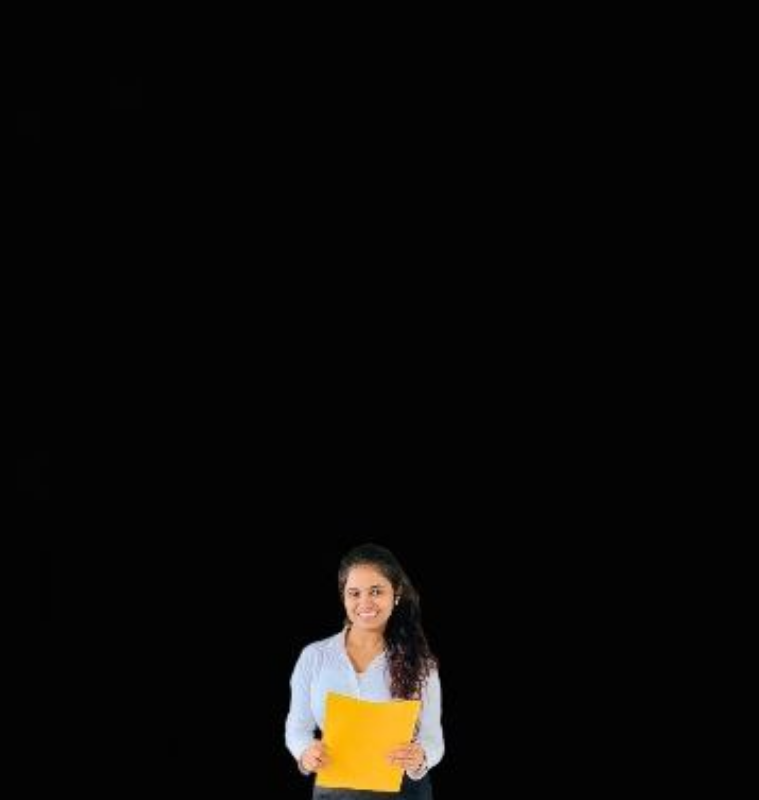
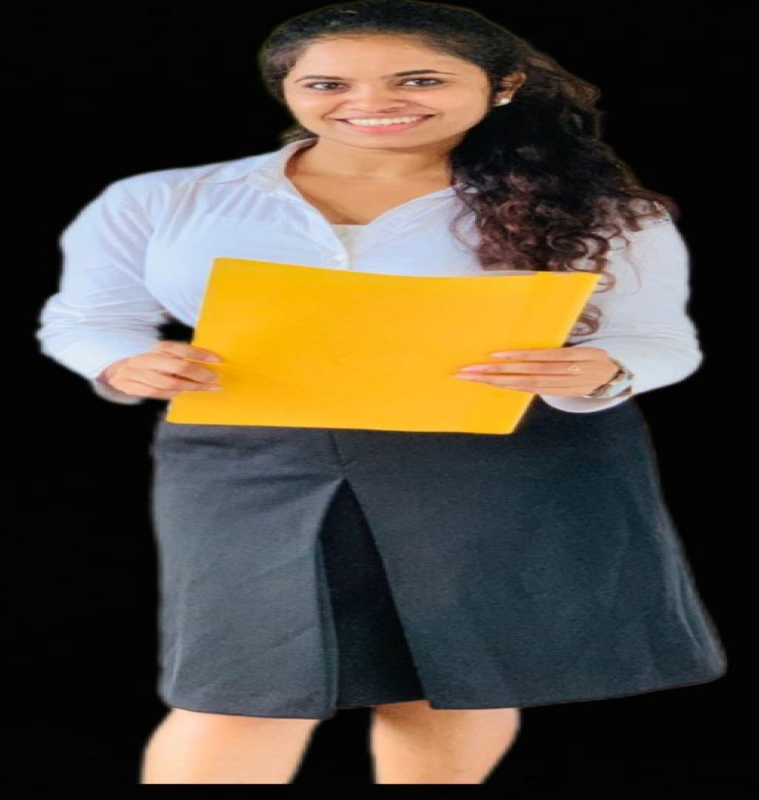
Before and after one commit to sewmini-madhuwanthi/CodeAlpha_Personal_Portfolio_Website, a plain HTML site: page index.html in a window 1280 px wide. Shown: the whole page, without its empty margins (273-1032 px from the left). Drawn offline with Linux system fonts and the light colour scheme.

Commit message:
complete

```diff
--- a/style.css
+++ b/style.css
@@ -12,7 +12,7 @@ body{
 #header{
     width: 100%;
     height: 100vh;
-    background-image: url(image/my4.jpg);
+    background-image: url(image/mye.jpg);
     background-size: cover;
     background-position: center;
 }
```
Also changed, not shown: image/background.png (added), image/imgmy1.jpg (added), image/imgmy2.jpg (added), image/imgmy4.jpg (added), image/logo.png (added), image/mye.jpg (added), image/phone-background.png (added), image/user.png (added), image/work-1.png (added), image/work-2.png (added), image/work-3.png (added), 1 other file.
